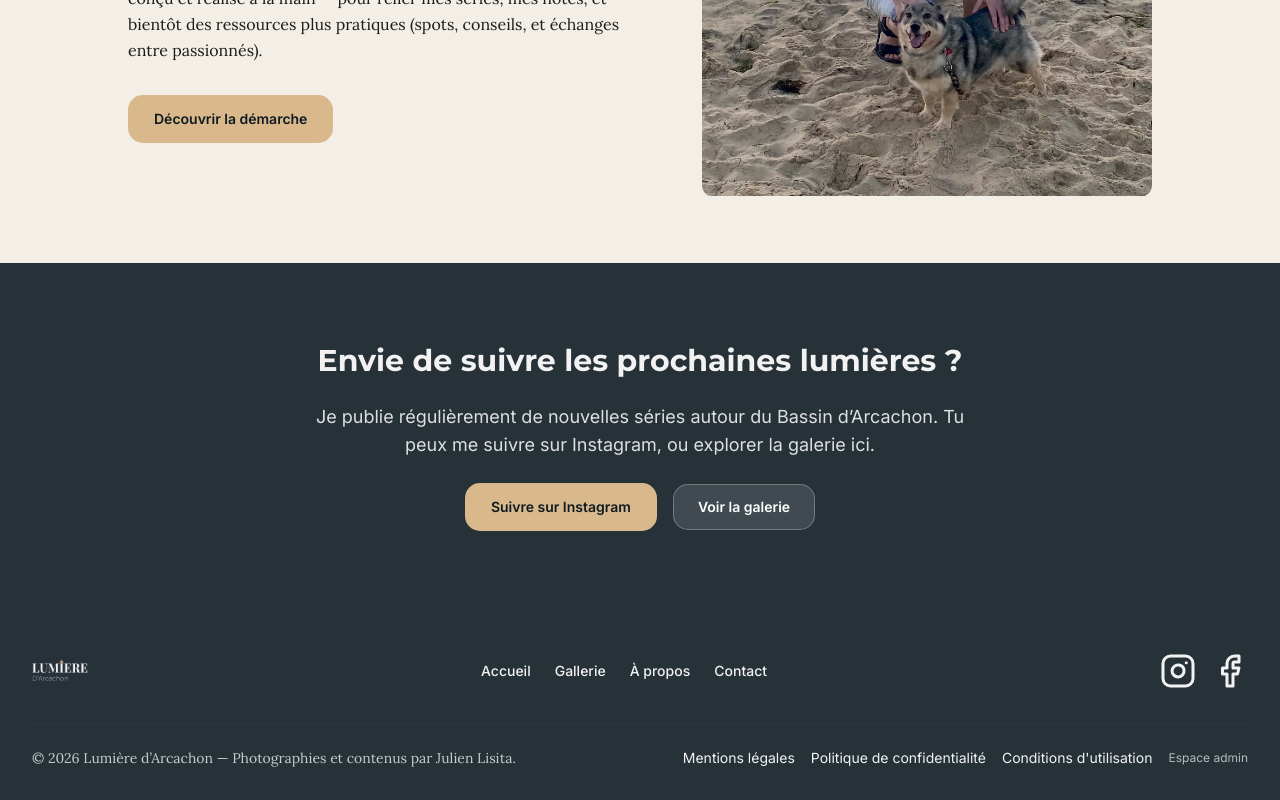
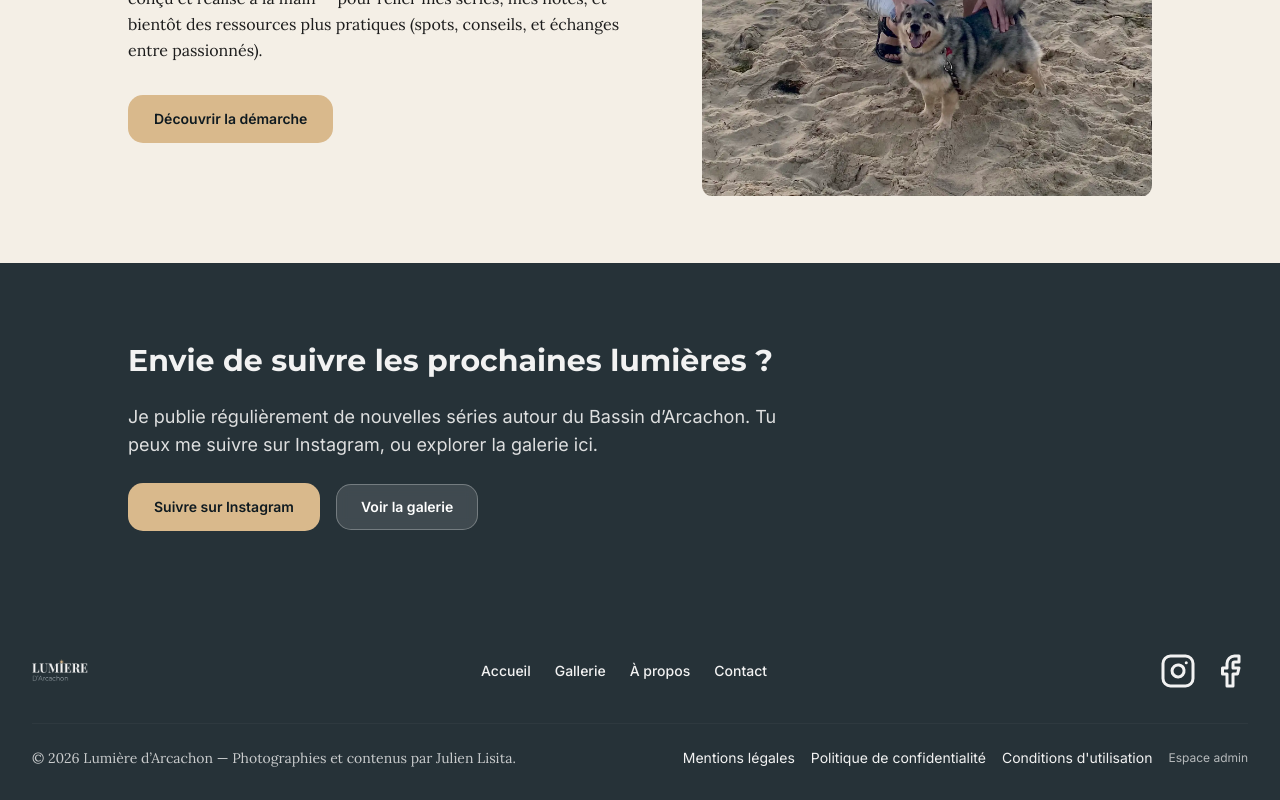
Before and after one commit to julienlisita/lumieredarcachon, a Next.js app: page / in a window 1280 px wide. Shown: the part 3776-4576 px from the top of the page. Built offline with nearby package versions, Linux system fonts and the light colour scheme; a web font is replaced by a local one.

Commit message:
refactor(home): align final CTA to the left

```diff
--- a/src/components/home/FinalCtaHome.tsx
+++ b/src/components/home/FinalCtaHome.tsx
@@ -11,7 +11,7 @@ export default function FinalCtaHome() {
       primaryHref="https://instagram.com/TON_COMPTE"
       secondaryLabel="Voir la galerie"
       secondaryHref="/gallery"
-      align="center"
+      align="left"
     />
   );
 }
```
